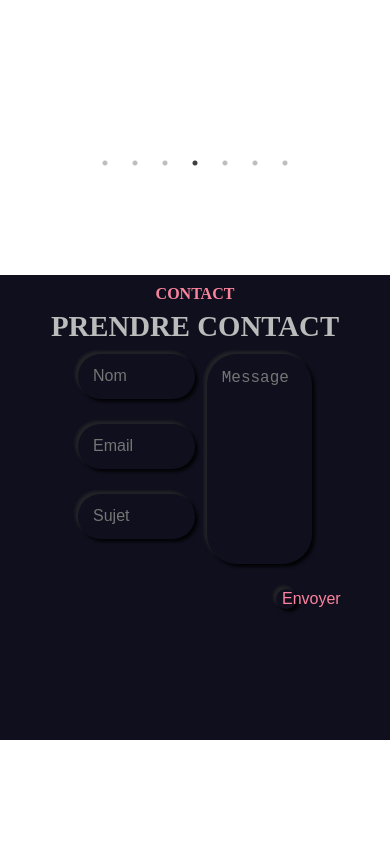
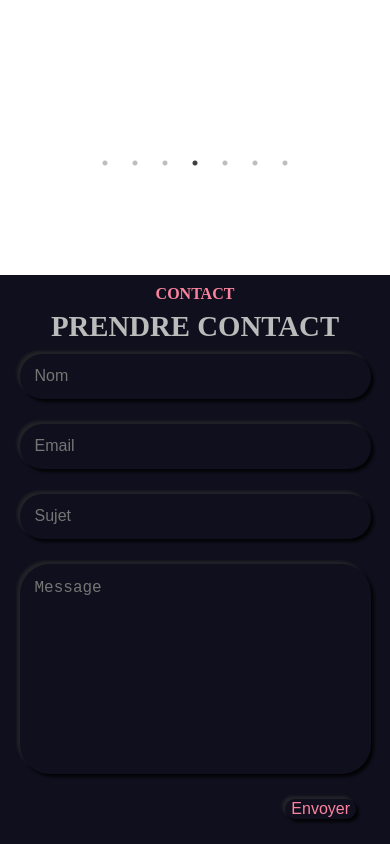
Before and after one commit to ExcaliburSims/portfolioNextJS, a Next.js app: page / in a window 390 px wide. Shown: the part 4123-4967 px from the top of the page. Before the commit the page ends 4863 px from the top, so only its background shows below. Built offline with nearby package versions, Linux system fonts and the light colour scheme.

Commit message:
feat: add contact commponent

```diff
--- a/styles/Contact.module.scss
+++ b/styles/Contact.module.scss
@@ -116,4 +116,27 @@ $ombreInterieurDark: inset 3px 3px 3px #040407, inset -3px -3px 3px #222327;
       }
     }
   }
+  @media screen and (max-width: 768px) {
+    height: auto;
+    .content {
+      flex-direction: column;
+      .blocInput {
+        width: 100%;
+      }
+      .blocTextarea {
+        width: 100%;
+        .groupeTextarea {
+          width: 100%;
+        }
+        .groupeBouton {
+          width: 20%;
+        }
+      }
+    }
+  }
+  @media screen and (max-width: 425px) {
+    .content {
+      max-width: 90%;
+    }
+  }
 }
```
